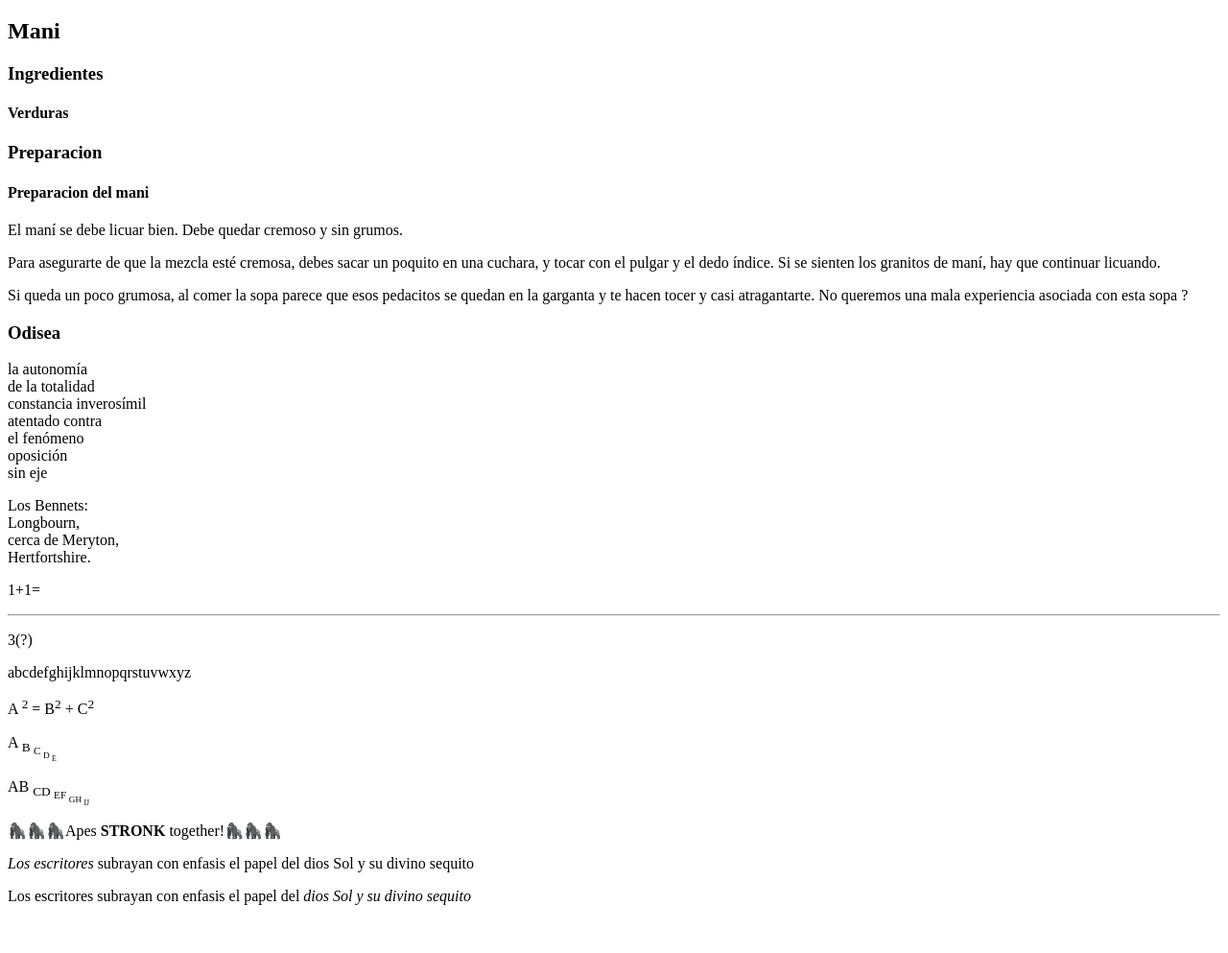
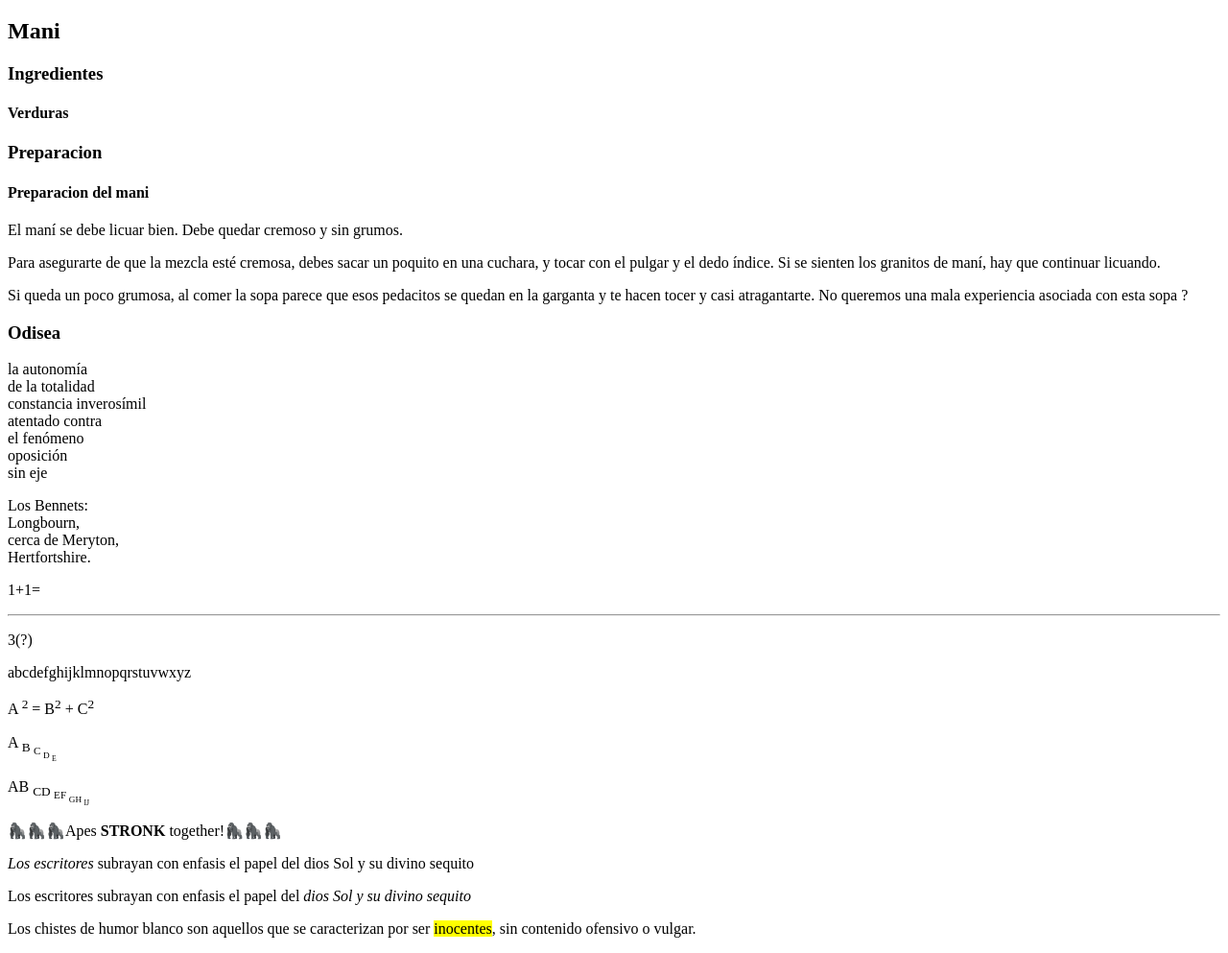
Before and after one commit to riveschuascar/manejo-texto, a plain HTML site: page index.html in a window 1280 px wide. Shown: the part 61-1054 px from the top of the page at 96% size. Before the commit the page ends 1020 px from the top, so only its background shows below. Drawn offline with Linux system fonts and the light colour scheme.

Commit message:
resaltador

```diff
--- a/index.html
+++ b/index.html
@@ -70,6 +70,10 @@
         <p> <em>Los escritores</em> subrayan con enfasis el papel del dios Sol y su divino sequito</p>
         <p> Los escritores subrayan con enfasis el papel del <em>dios Sol y su divino sequito</em></p>
     </div>
+
+    <div class="mark-shows-the-spot">
+        <p>Los chistes de humor blanco son aquellos que se caracterizan por ser <mark>inocentes</mark>, sin contenido ofensivo o vulgar.</p>
+    </div>
 </body>
 
 </html>
```
